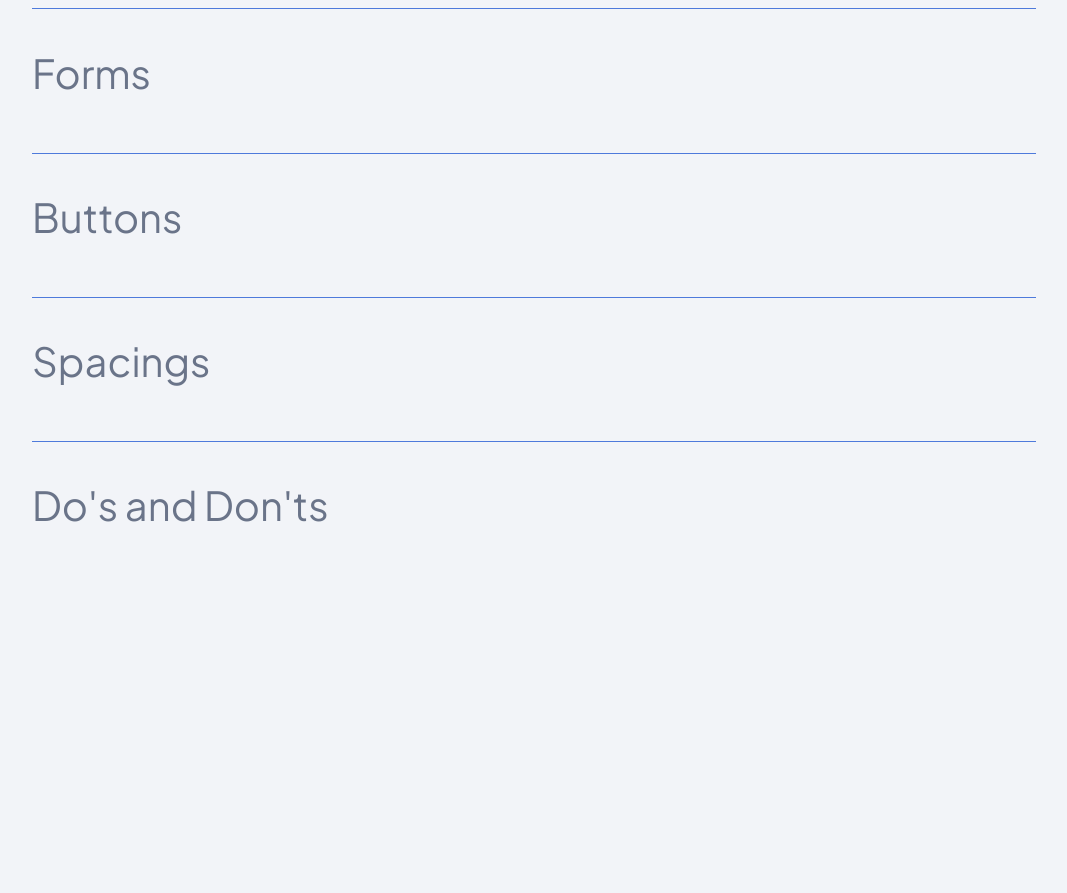
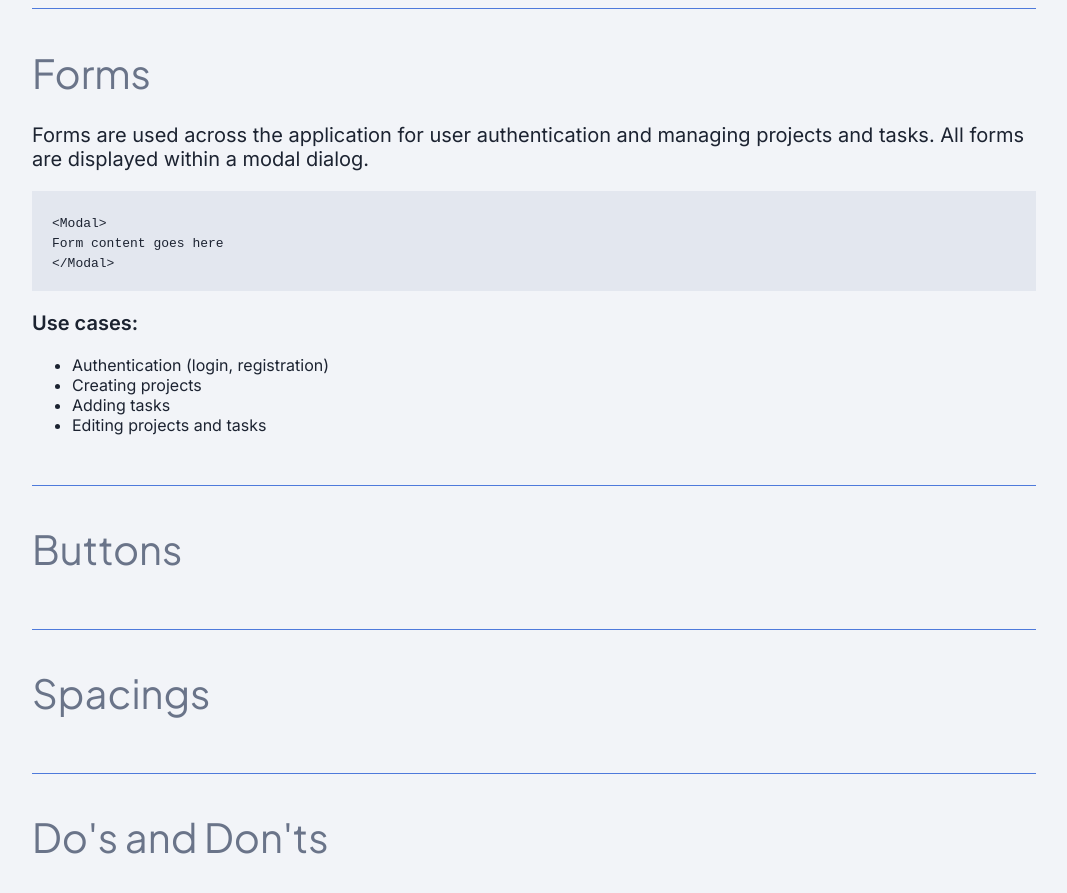
Before and after one commit to notEmmi/FlowBoard, a React (Vite) app in the folder frontend/: page /styleguide in a window 1280 px wide. Shown: the part 3020-3913 px from the top of the page, without its empty margins (106-1173 px from the left). Before the commit the page ends 3605 px from the top, so only its background shows below. Built offline with nearby package versions, Linux system fonts and the light colour scheme; no server answers.

Commit message:
style: add forms section with usage details and example code in StyleGuide

```diff
--- a/frontend/src/pages/StyleGuide.jsx
+++ b/frontend/src/pages/StyleGuide.jsx
@@ -126,6 +126,19 @@ export default function StyleGuide() {
 			<Divider />
 			<div className='section 7'>
 				<h2>Forms</h2>
+				<p>Forms are used across the application for user authentication and managing projects and tasks. All forms are displayed within a modal dialog.</p>
+				<CodeBlock>
+					&lt;Modal&gt;<br />
+					Form content goes here<br />
+					&lt;/Modal&gt;
+				</CodeBlock>
+				<p><b>Use cases:</b></p>
+				<ul>
+					<li>Authentication (login, registration)</li>
+					<li>Creating projects</li>
+					<li>Adding tasks</li>
+					<li>Editing projects and tasks</li>
+				</ul>
 			</div>
 
 			<Divider />
```
